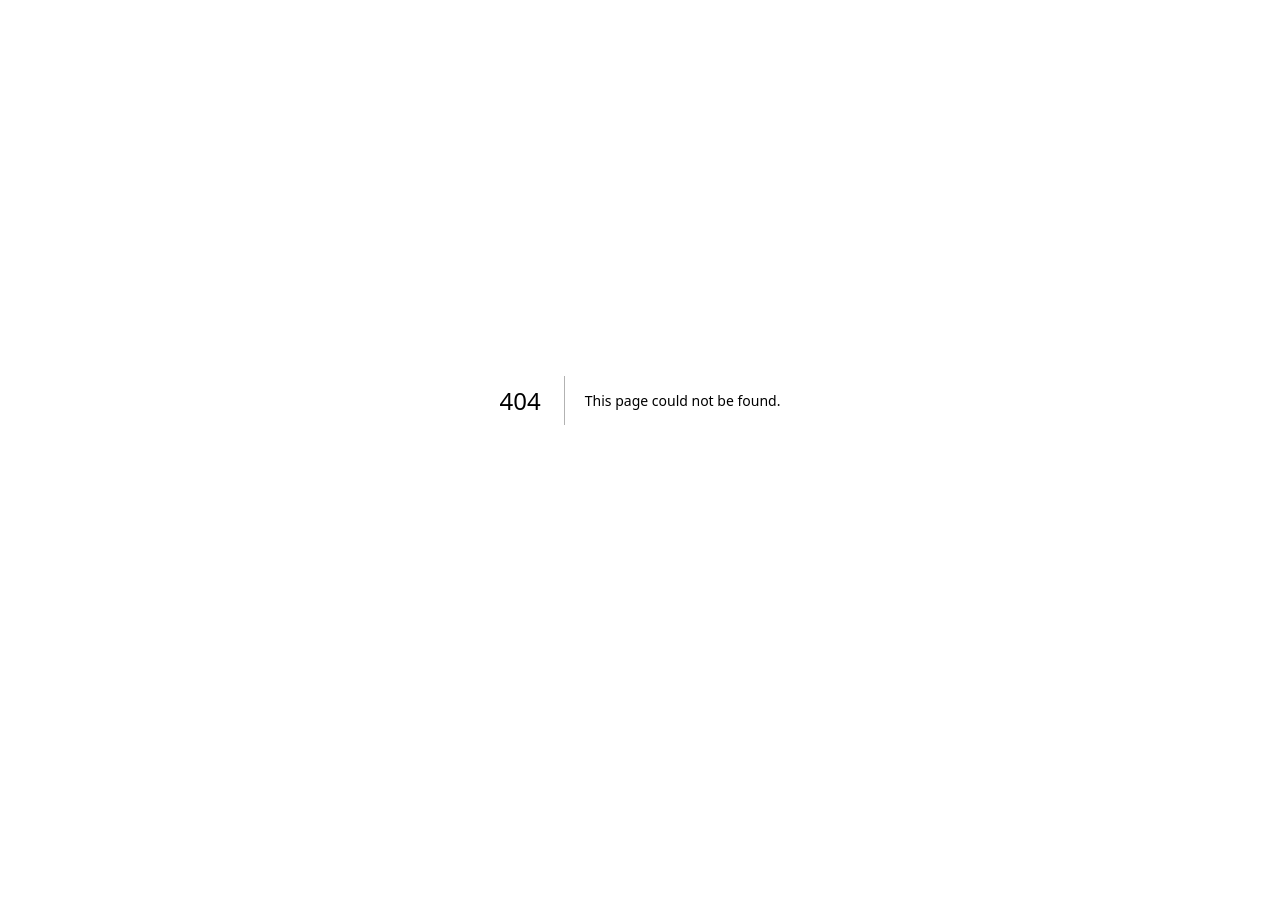
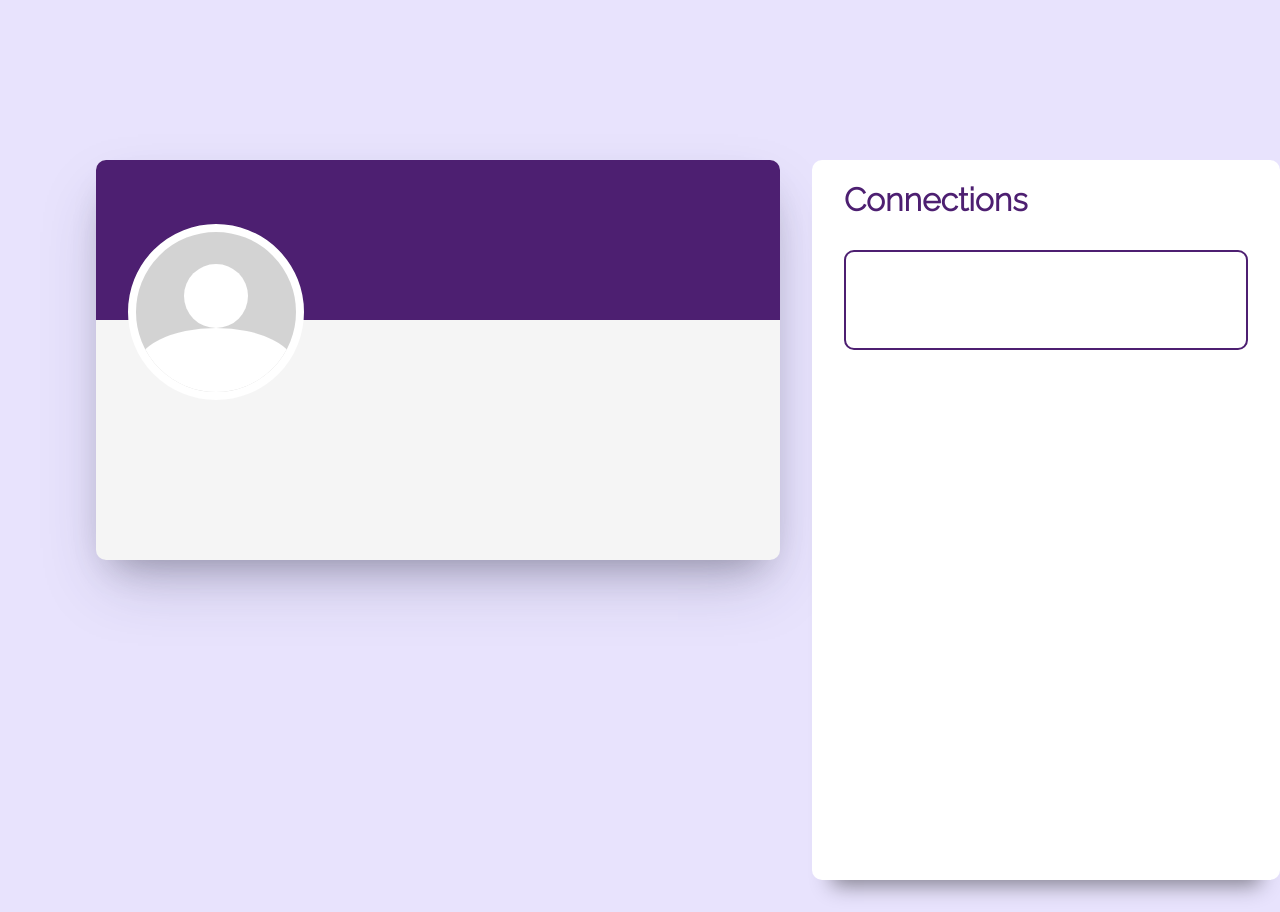
Before and after one commit to valeriegc/codein, a Next.js app: page /profile in a window 1280 px wide. Before the commit this address had no page. Before the commit the page ends 800 px from the top, so only its background shows below. Built offline with nearby package versions, Linux system fonts and the light colour scheme.

Commit message:
connection box initial build

```diff
--- /dev/null
+++ b/src/app/profile/(components)/connectionCard.tsx
@@ -0,0 +1,5 @@
+import styles from "../Profile.module.css"
+
+export default function ConnectCard(){
+   return (<div className={styles.connectCardWrap}></div>)
+}
--- /dev/null
+++ b/src/app/profile/(components)/friendBox.tsx
@@ -0,0 +1,16 @@
+import styles from "../Profile.module.css"
+import ConnectCard from "./connectionCard";
+
+type connectProps = {
+    children: React.ReactNode; // 👈️ type children
+  };
+
+export default function ConnectionBox (props:connectProps) {
+    return(
+        <div className={styles.friendContainer}>
+            <h1 className={styles.connectionHeader}>Connections</h1>
+            <ConnectCard></ConnectCard>
+        </div>
+
+    )
+}
--- /dev/null
+++ b/src/app/profile/(components)/profileBox.tsx
@@ -0,0 +1,12 @@
+import styles from "../Profile.module.css"
+
+export default function ProfileBox () {
+    return(
+<div className={styles.profileBox}>
+<div className={styles.backgroundPicBox}>
+    <div className={styles.profilePicBox}>
+        <div className={styles.personHead}></div>
+        <div className={styles.personBody}></div>
+    </div>
+</div>
+</div>)}
--- /dev/null
+++ b/src/app/profile/Profile.module.css
@@ -0,0 +1,74 @@
+@import url('https://fonts.googleapis.com/css2?family=Raleway:wght@300&display=swap');
+
+.profilePageContainer {
+    background-color: rgb(232, 227, 253);
+    padding-top:10rem;
+    display:flex;
+    flex-direction: row;
+    font-family:"Raleway";
+    color: rgb(77, 31, 113)
+}
+.profileBox{
+    background-color: whitesmoke;
+    height: 25rem;
+    overflow:hidden;
+    width:45rem;
+    margin-left: 6rem;
+    border-radius:10px;
+    box-shadow: rgba(50, 50, 93, 0.25) 0px 30px 60px -12px, rgba(0, 0, 0, 0.3) 0px 18px 36px -18px;
+}
+
+.backgroundPicBox {
+    background-color: rgba(77, 31, 113);
+    height: 40%;
+    position:relative;
+}
+.profilePicBox {
+    position: absolute;
+    left:2rem;
+    top:4rem;
+    height: 10rem;
+    width:10rem;
+    border: 8px white solid;
+    border-radius: 100%;
+    background-color: lightgray;
+    overflow:hidden;
+}
+.personHead{
+    position:absolute;
+    border-radius:100%;
+    background-color: white;
+    height: 4rem;
+    width: 4rem;
+    top:2rem;
+    left:3rem;
+}
+.personBody{
+    position:absolute;
+    width:10rem;
+    height:5rem;
+    background-color:white;
+    border-radius:100%;
+    top:6rem;
+}
+
+.friendContainer {
+    background-color: white;
+    margin-left: 2rem;
+    border-radius: 10px;
+    width: 30rem;
+    height: 45rem;
+    box-shadow: rgba(0, 0, 0, 0.45) 0px 25px 20px -20px;
+    margin-bottom: 2rem;
+}
+
+.connectionHeader{
+    margin-inline: 2rem;
+}
+.connectCardWrap {
+    height: 6rem;
+    width: 25rem;
+    border: 2px solid rgba(77, 31, 113);
+    border-radius:10px;
+    margin: 2rem;
+}
--- /dev/null
+++ b/src/app/profile/page.tsx
@@ -0,0 +1,14 @@
+import styles from "./Profile.module.css"
+import ConnectionBox from "./(components)/friendBox"
+import ProfileBox from "./(components)/profileBox"
+import ConnectCard from "./(components)/connectionCard"
+
+export default function ProfilePage(){
+    return (
+    <div className={styles.profilePageContainer}>
+        <ProfileBox></ProfileBox>
+        <ConnectionBox>
+        <ConnectCard></ConnectCard>
+        </ConnectionBox>
+    </div>
+)}
--- a/src/app/signin/page.tsx
+++ b/src/app/signin/page.tsx
@@ -12,7 +12,7 @@ export default function singIn(){
     <label>Password</label>
     <input type="password" className={styles.input_General}></input>
     <button className={styles.formButton}>Submit</button>
-    <p>No account yet? Sign up here.</p>
+    <p className={styles.personDetails}>No account yet? Sign up here.</p>
     </div>
     </form>
     </div>
```
Also changed, not shown: src/app/signin/Signin.module.css (+15 -0 lines).
